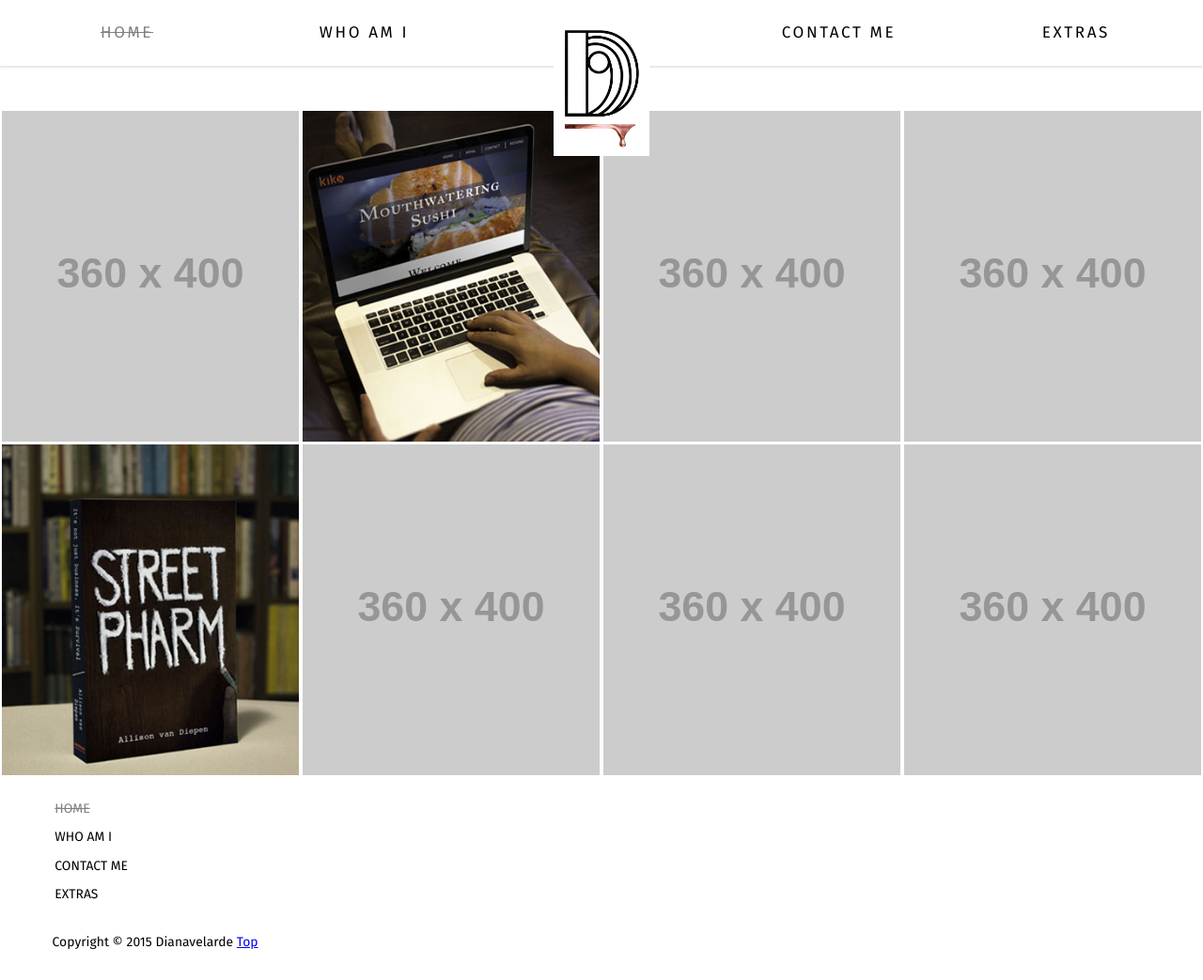
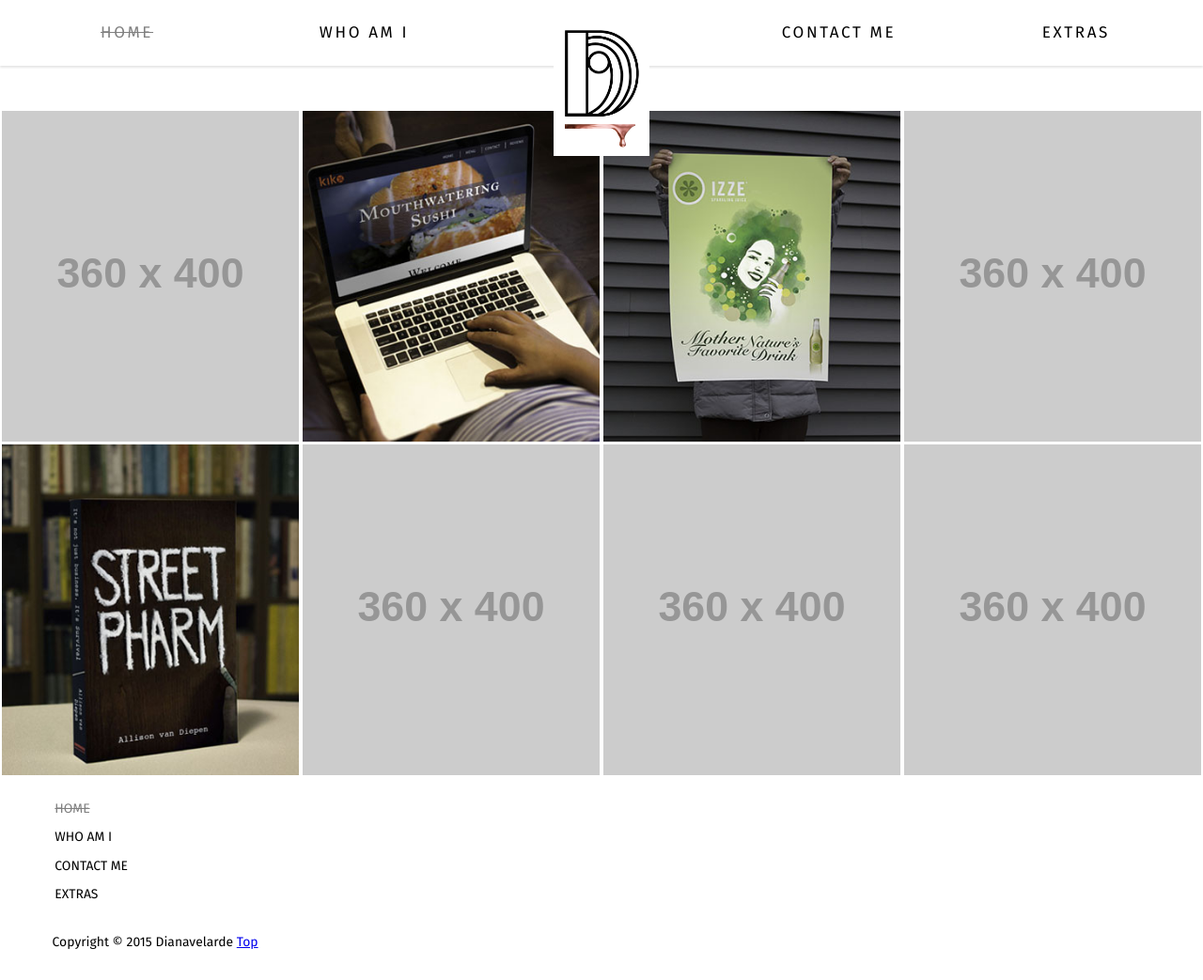
Before and after one commit to dianavelarde/portfolio, a Jekyll site: the page built from index.html, in a window 1280 px wide and 1043 px high. Shown: the whole window at 94% size. Built offline with Jekyll 4.4.1, drawn with Linux system fonts in a browser that asks for light colours; Markdown is read by kramdown in place of the engine named in the settings.

Commit message:
added is poster

```diff
--- a/_layouts/pictures2.html
+++ b/_layouts/pictures2.html
@@ -20,7 +20,7 @@
 <div class="portfolio unit unit-xs-1 unit-s-1-2 unit-m-1-2 unit-l-1-4 unit-xl-1-4">
       <figure class="push-0">
           <a href="" aria-label="Seen the process and making Project 7">
-              <img class="img" src="https://placehold.it/360x400/ccd1d4/ffffff" alt="portafolio piece 7"></a>
+              <img class="img" src="{{site.baseurl}}/images/izzeposter.jpg"  alt="portafolio piece 7"></a>
         </figure>
         </div>
 
```
Also changed, not shown: images/izzeposter.jpg (added).
